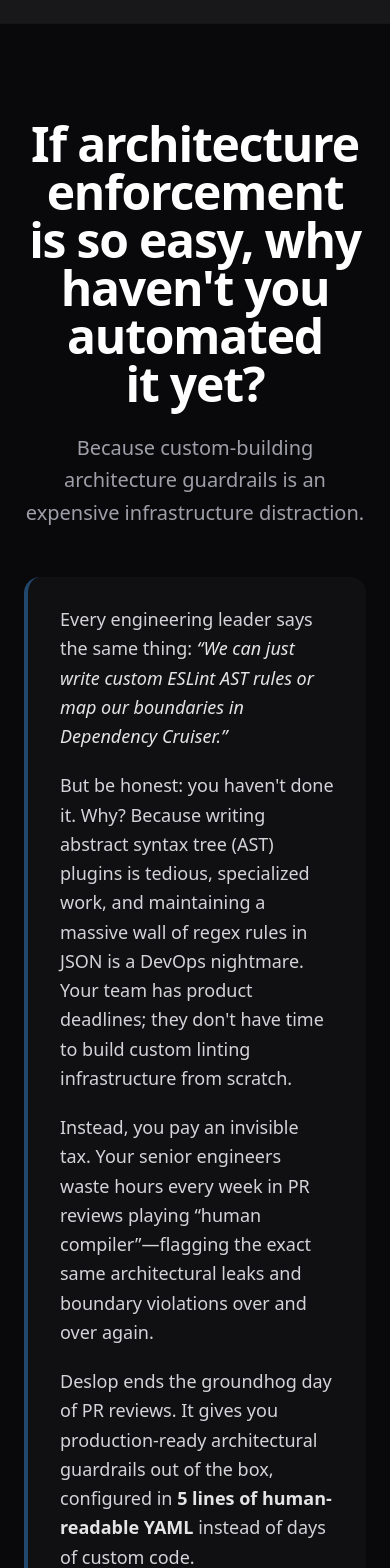
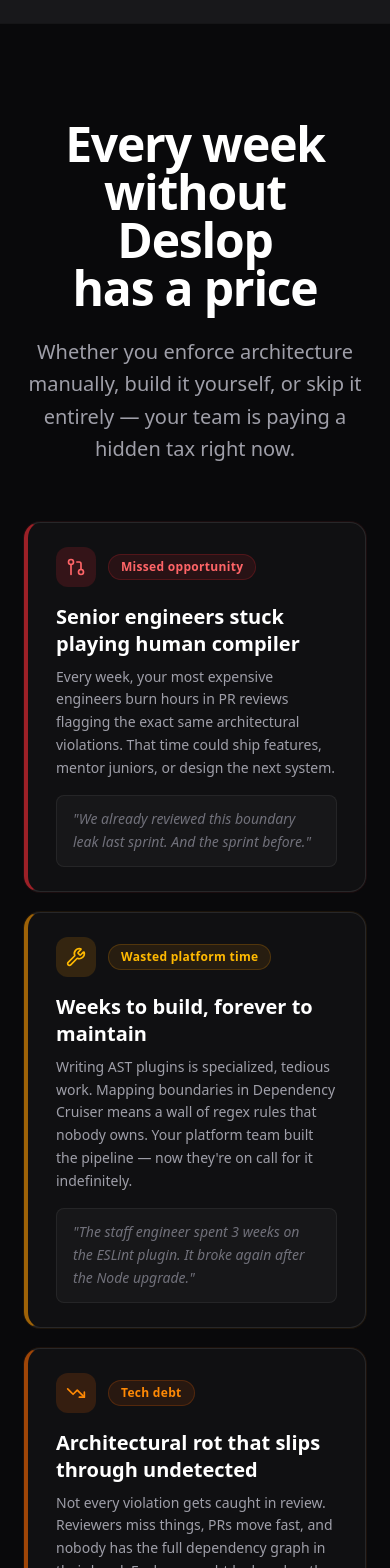
Before and after one commit to Ivy-Apps/deslop-web, a Next.js app: page / in a window 390 px wide. Shown: the part 3800-5368 px from the top of the page. Built offline with nearby package versions, Linux system fonts and the light colour scheme.

Commit message:
Rework the PrTaxSection

```diff
--- a/src/features/landing/components/Navbar.tsx
+++ b/src/features/landing/components/Navbar.tsx
@@ -56,7 +56,7 @@
               type="button"
               className={`inline-flex items-center justify-center bg-white text-zinc-950 px-5 py-2.5 rounded-full text-base font-medium ring-1 ring-white/20 transition-all hover:bg-zinc-100 ${baseTw.effects.brandShadowHover}`}
             >
-              Get Started Free
+              Get Started
             </button>
           </a>
         </div>
@@ -95,7 +95,7 @@
             className="mt-2 inline-flex items-center justify-center bg-white text-zinc-950 px-5 py-2.5 rounded-full text-base font-medium w-fit ring-1 ring-white/20 transition-all hover:bg-zinc-100"
             onClick={() => setIsMobileMenuOpen(false)}
           >
-            Get Started Free
+            Get Started
           </a>
         </div>
       )}
--- a/src/features/landing/components/PrTaxSection.tsx
+++ b/src/features/landing/components/PrTaxSection.tsx
@@ -1,7 +1,102 @@
-import type { ReactNode } from 'react';
+import { GitPullRequest, Terminal, TrendingDown, Wrench } from 'lucide-react';
+import type { ComponentType, ReactNode } from 'react';
 
 import { tw as baseTw } from '@/components/design-system/colors';
 import { typeScale } from '@/components/design-system/typography';
+
+type AccentColor = 'red' | 'amber' | 'orange' | 'purple';
+
+type PainPoint = {
+  icon: ComponentType<{ className?: string }>;
+  accentColor: AccentColor;
+  badge: string;
+  title: string;
+  description: string;
+  callout: string;
+};
+
+const PAIN_POINTS: PainPoint[] = [
+  {
+    icon: GitPullRequest,
+    accentColor: 'red',
+    badge: 'Missed opportunity',
+    title: 'Senior engineers stuck playing human compiler',
+    description:
+      'Every week, your most expensive engineers burn hours in PR reviews flagging the exact same architectural violations. That time could ship features, mentor juniors, or design the next system.',
+    callout:
+      '"We already reviewed this boundary leak last sprint. And the sprint before."',
+  },
+  {
+    icon: Wrench,
+    accentColor: 'amber',
+    badge: 'Wasted platform time',
+    title: 'Weeks to build, forever to maintain',
+    description:
+      "Writing AST plugins is specialized, tedious work. Mapping boundaries in Dependency Cruiser means a wall of regex rules that nobody owns. Your platform team built the pipeline — now they're on call for it indefinitely.",
+    callout:
+      '"The staff engineer spent 3 weeks on the ESLint plugin. It broke again after the Node upgrade."',
+  },
+  {
+    icon: TrendingDown,
+    accentColor: 'orange',
+    badge: 'Tech debt',
+    title: 'Architectural rot that slips through undetected',
+    description:
+      'Not every violation gets caught in review. Reviewers miss things, PRs move fast, and nobody has the full dependency graph in their head. Each uncaught leak makes the next one easier to justify.',
+    callout:
+      '"The feature layer is importing directly from the DB layer again. When did this start?"',
+  },
+  {
+    icon: Terminal,
+    accentColor: 'purple',
+    badge: 'Wasted dev time',
+    title: 'Hours lost decoding cryptic custom lint errors',
+    description:
+      'Custom ESLint rules produce opaque error messages with no guidance on how to fix them. Developers stop to investigate, post in Slack, or worse — disable the rule entirely.',
+    callout:
+      '"no-cross-layer-import: violation detected" — and zero context on what to do next.',
+  },
+];
+
+const accentStyles: Record<
+  AccentColor,
+  {
+    border: string;
+    iconBg: string;
+    iconColor: string;
+    badgeColor: string;
+    glow: string;
+  }
+> = {
+  red: {
+    border: 'border-l-red-500/60',
+    iconBg: 'bg-red-500/15',
+    iconColor: 'text-red-400',
+    badgeColor: 'text-red-400 bg-red-500/10 border-red-500/20',
+    glow: 'shadow-[0_0_0_1px_rgba(239,68,68,0.08)]',
+  },
+  amber: {
+    border: 'border-l-amber-500/60',
+    iconBg: 'bg-amber-500/15',
+    iconColor: 'text-amber-400',
+    badgeColor: 'text-amber-400 bg-amber-500/10 border-amber-500/20',
+    glow: 'shadow-[0_0_0_1px_rgba(245,158,11,0.08)]',
+  },
+  orange: {
+    border: 'border-l-orange-500/60',
+    iconBg: 'bg-orange-500/15',
+    iconColor: 'text-orange-400',
+    badgeColor: 'text-orange-400 bg-orange-500/10 border-orange-500/20',
+    glow: 'shadow-[0_0_0_1px_rgba(249,115,22,0.08)]',
+  },
+  purple: {
+    border: 'border-l-purple-500/60',
+    iconBg: 'bg-purple-500/15',
+    iconColor: 'text-purple-400',
+    badgeColor: 'text-purple-400 bg-purple-500/10 border-purple-500/20',
+    glow: 'shadow-[0_0_0_1px_rgba(168,85,247,0.08)]',
+  },
+};
 
 export default function PrTaxSection(): ReactNode {
   return (
@@ -9,52 +104,81 @@
       id="problem"
       className="py-24 md:py-32 bg-zinc-950 border-t border-white/5"
     >
-      <div className="max-w-3xl mx-auto px-6">
-        <header className="text-center mb-12">
+      <div className="max-w-6xl mx-auto px-6">
+        <header className="text-center mb-14 max-w-3xl mx-auto">
           <h2
             className={`${typeScale.displayLg} mb-6 ${baseTw.text.primary} text-balance`}
           >
-            If architecture enforcement is so easy, why haven&apos;t you
-            automated it yet?
+            Every week without Deslop has a price
           </h2>
           <p className={`text-xl leading-relaxed ${baseTw.text.muted}`}>
-            Because custom-building architecture guardrails is an expensive
-            infrastructure distraction.
+            Whether you enforce architecture manually, build it yourself, or
+            skip it entirely — your team is paying a hidden tax right now.
           </p>
         </header>
 
-        <blockquote className="rounded-2xl border-l-4 border-[#3E99F5]/40 bg-white/[0.03] px-8 py-7 space-y-5">
-          <p className={`${typeScale.bodyLg} ${baseTw.text.secondary}`}>
-            Every engineering leader says the same thing:{' '}
-            <em className="text-zinc-200">
-              &ldquo;We can just write custom ESLint AST rules or map our
-              boundaries in Dependency Cruiser.&rdquo;
-            </em>
-          </p>
-          <p className={`${typeScale.bodyLg} ${baseTw.text.secondary}`}>
-            But be honest: you haven&apos;t done it. Why? Because writing
-            abstract syntax tree (AST) plugins is tedious, specialized work, and
-            maintaining a massive wall of regex rules in JSON is a DevOps
-            nightmare. Your team has product deadlines; they don&apos;t have
-            time to build custom linting infrastructure from scratch.
-          </p>
-          <p className={`${typeScale.bodyLg} ${baseTw.text.secondary}`}>
-            Instead, you pay an invisible tax. Your senior engineers waste hours
-            every week in PR reviews playing &ldquo;human
-            compiler&rdquo;—flagging the exact same architectural leaks and
-            boundary violations over and over again.
-          </p>
-          <p className={`${typeScale.bodyLg} ${baseTw.text.secondary}`}>
-            Deslop ends the groundhog day of PR reviews. It gives you
-            production-ready architectural guardrails out of the box, configured
-            in{' '}
-            <strong className="text-zinc-200 font-semibold">
-              5 lines of human-readable YAML
-            </strong>{' '}
-            instead of days of custom code.
-          </p>
-        </blockquote>
+        <div className="grid grid-cols-1 md:grid-cols-2 gap-5">
+          {PAIN_POINTS.map((point) => (
+            <PainPointCard key={point.title} point={point} />
+          ))}
+        </div>
+
+        <div className="mt-12 flex justify-center">
+          <div className="rounded-2xl border border-[#3E99F5]/20 bg-[#3E99F5]/[0.05] px-7 py-6 max-w-2xl w-full flex flex-col sm:flex-row items-center gap-5">
+            <p
+              className={`text-base leading-relaxed ${baseTw.text.secondary} flex-1`}
+            >
+              Deslop gives you production-ready architectural guardrails out of
+              the box — configured in{' '}
+              <strong className="text-zinc-100 font-semibold">
+                5 lines of human-readable YAML
+              </strong>
+              , not weeks of custom infrastructure.
+            </p>
+            <a
+              href="/get-started"
+              className="shrink-0 inline-flex items-center justify-center gap-2.5 rounded-full bg-white px-8 py-3.5 text-base font-bold text-zinc-950 ring-1 ring-white/20 transition-all duration-300 hover:bg-zinc-100 shadow-[0_0_28px_-6px_rgba(62,153,245,0.35),0_0_32px_-6px_rgba(92,61,245,0.4)] hover:shadow-[0_0_46px_-2px_rgba(62,153,245,0.56),0_0_56px_-2px_rgba(92,61,245,0.58),0_0_96px_-10px_rgba(62,153,245,0.32)] whitespace-nowrap"
+            >
+              Try Deslop now
+            </a>
+          </div>
+        </div>
       </div>
     </section>
   );
 }
+
+function PainPointCard({ point }: { point: PainPoint }): ReactNode {
+  const styles = accentStyles[point.accentColor];
+  const Icon = point.icon;
+
+  return (
+    <div
+      className={`rounded-2xl border border-white/10 border-l-4 ${styles.border} bg-white/[0.03] ${styles.glow} flex flex-col gap-4 px-7 py-6`}
+    >
+      <div className="flex items-center gap-3">
+        <div className={`rounded-xl p-2.5 ${styles.iconBg} shrink-0`}>
+          <Icon className={`w-5 h-5 ${styles.iconColor}`} aria-hidden />
+        </div>
+        <span
+          className={`rounded-full border px-3 py-1 text-xs font-semibold tracking-wide ${styles.badgeColor}`}
+        >
+          {point.badge}
+        </span>
+      </div>
+
+      <div className="space-y-2">
+        <h3 className={`${typeScale.titleMd} leading-snug`}>{point.title}</h3>
+        <p className={`${baseTw.text.muted} text-sm leading-relaxed`}>
+          {point.description}
+        </p>
+      </div>
+
+      <blockquote
+        className={`rounded-lg border border-white/[0.06] bg-white/[0.03] px-4 py-3 text-sm italic ${baseTw.text.subtle} leading-relaxed`}
+      >
+        {point.callout}
+      </blockquote>
+    </div>
+  );
+}
```
